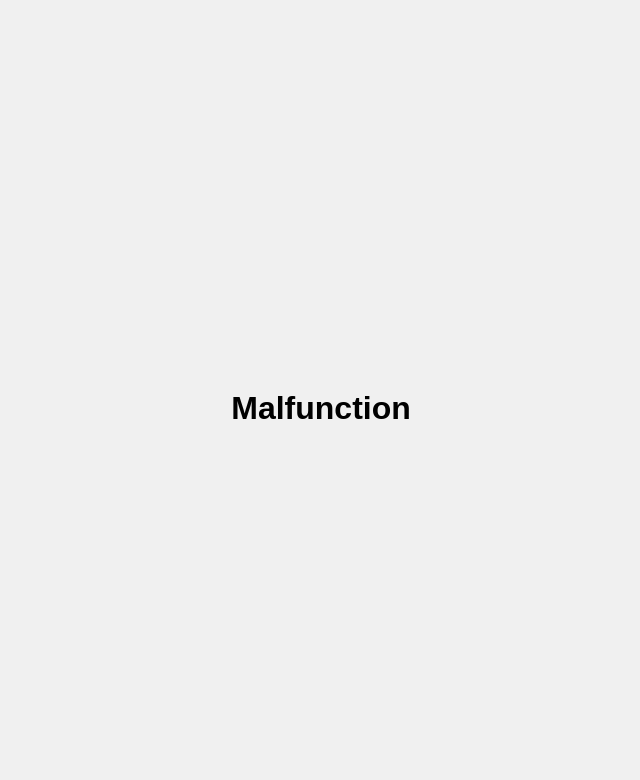
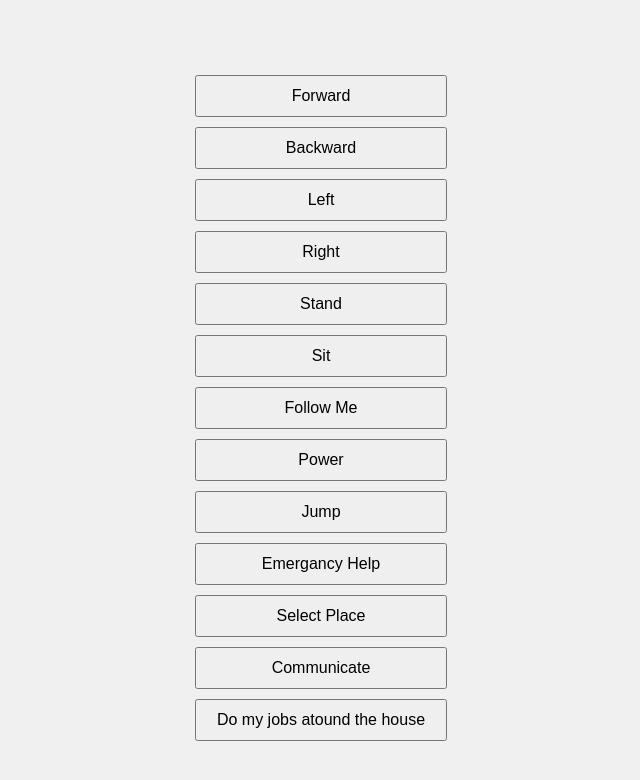
Before and after one commit to beaumodmail/coolgamesstudio, a plain HTML site: page issues/19/index.html in a window 1280 px wide. Shown: the whole page, without its empty margins (319-959 px from the left). Drawn offline with Linux system fonts and the light colour scheme.

Commit message:
Update index.html

```diff
--- a/issues/19/index.html
+++ b/issues/19/index.html
@@ -26,8 +26,20 @@
     </style>
 </head>
 <body>
-    <h1>Malfunction</h1>
-
+    <div class="button-container">
+        <button>Forward</button>
+        <button>Backward</button>
+        <button>Left</button>
+        <button>Right</button>
+        <button>Stand</button>
+        <button>Sit</button>
+        <button>Follow Me</button>
+        <button>Power</button>
+        <button>Jump</button>
+        <button>Emergancy Help</button>
+        <button>Select Place</button>
+        <button>Communicate</button>
+        <button>Do my jobs atound the house</button>
     </div>
 </body>
 </html>
```
